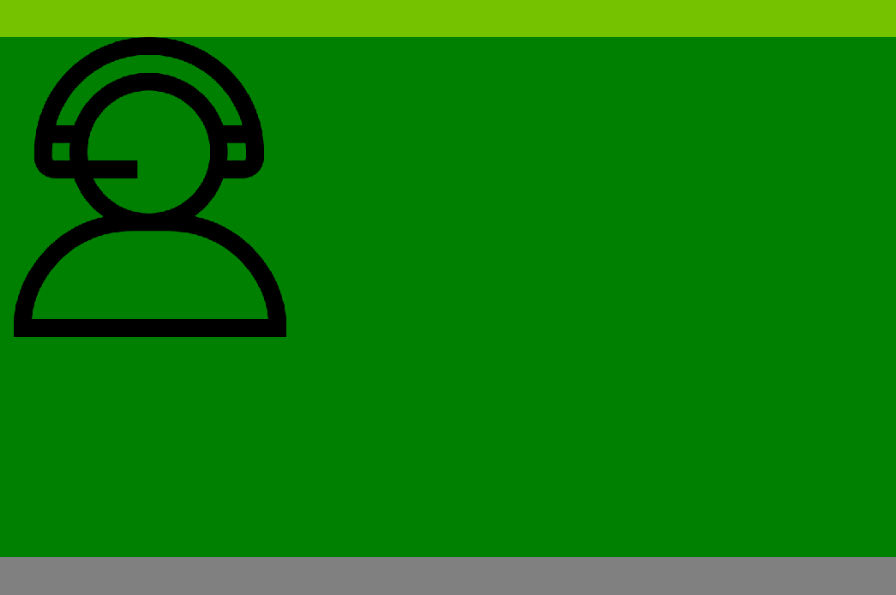
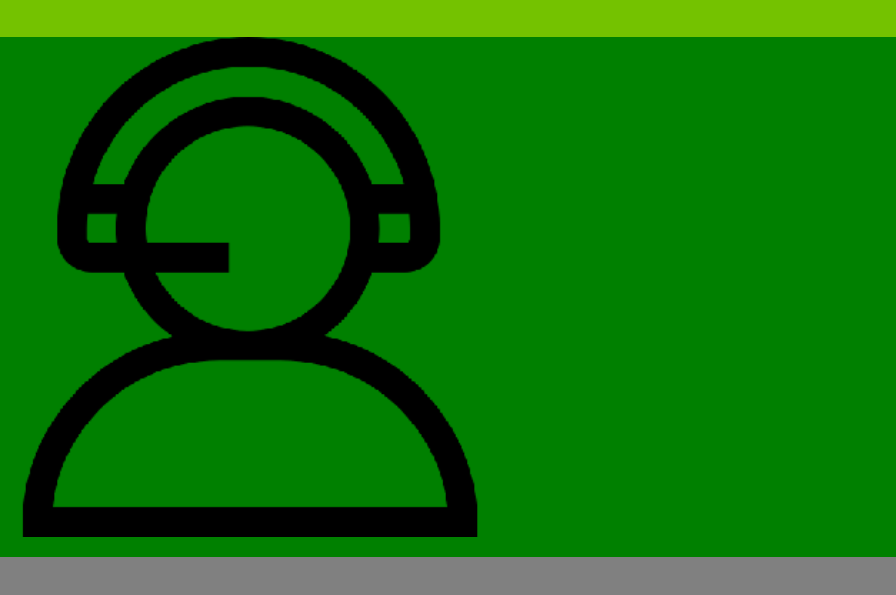
Before and after one commit to JoaoPauloSenai/Manto-Rei-S.A, a plain HTML site: page Manto Rei S.A/HomePage/HomePage.html in a window 1280 px wide. Shown: the part 147-742 px from the top of the page, 0-896 px from the left. Drawn offline with nearby package versions, Linux system fonts and the light colour scheme; files whose address does not match are found by name.

Commit message:
Revert "att 01"
This reverts commit a9be0d9ded75aad6f6fdb45e0daa7b0332ccf258.

```diff
--- a/Manto Rei S.A/HomePage/style.css
+++ b/Manto Rei S.A/HomePage/style.css
@@ -130,6 +130,11 @@ body {
 
 }
 
+.textdropdown {
+
+    font-family: 'Rubik', sans-serif;
+}
+
 #search {
 
     height: 40%;
@@ -139,6 +144,7 @@ body {
     font-size: 110%;
     font-family: 'Rubik', sans-serif;
     padding-left: 2%;
+
 
 }
 
@@ -175,8 +181,8 @@ input:focus {
 
     box-shadow: 2px 2 px 4px black;
     overflow: hidden;
-    height: 300px;
-    width: 300px;
+    height: 500px;
+    width: 500px;
 
 }
 
@@ -191,7 +197,7 @@ transform: translateX(0);
 #ImgCarroussel{
 
 object-fit: cover;
-height: 300px;
-width: 300px;
+height: 500px;
+width: 500px;
 
 }
```
